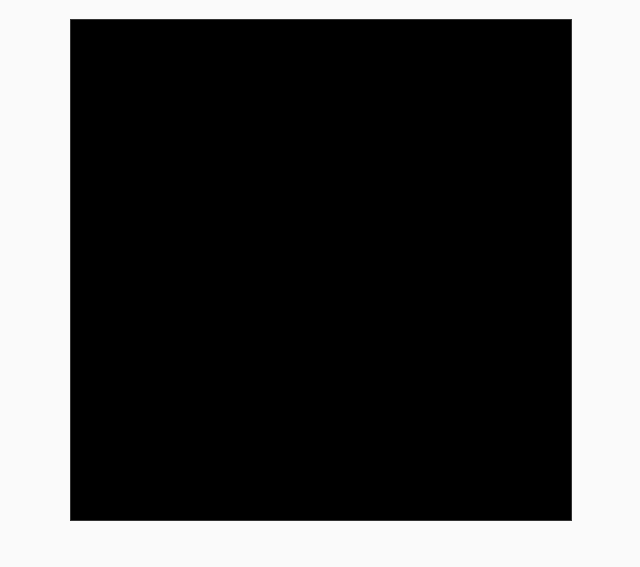
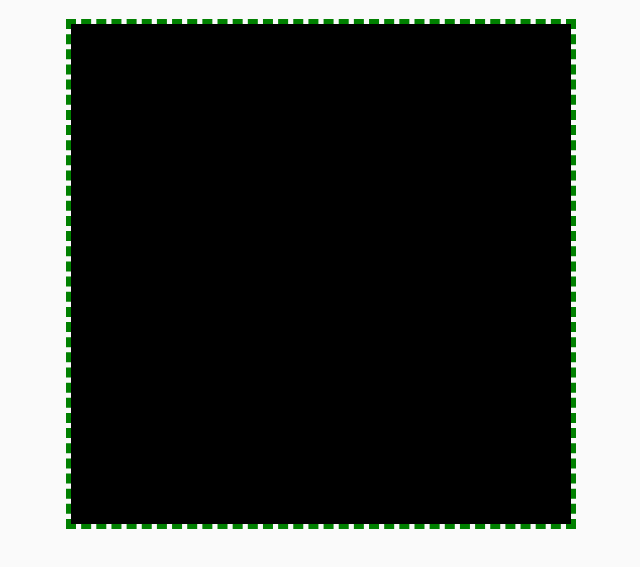
Before and after one commit to odowin/GameOfLife, a plain HTML site: page index.html in a window 1280 px wide. Shown: the part 61-628 px from the top of the page, without its empty margins (319-959 px from the left). Drawn offline with Linux system fonts and the light colour scheme.

Commit message:
c'est mieux comme ça

```diff
--- a/style.css
+++ b/style.css
@@ -5,5 +5,5 @@ body {
 }
 
 canvas {
-  border: 1px solid #333;
+  border: 5px dashed green;
 }
```
